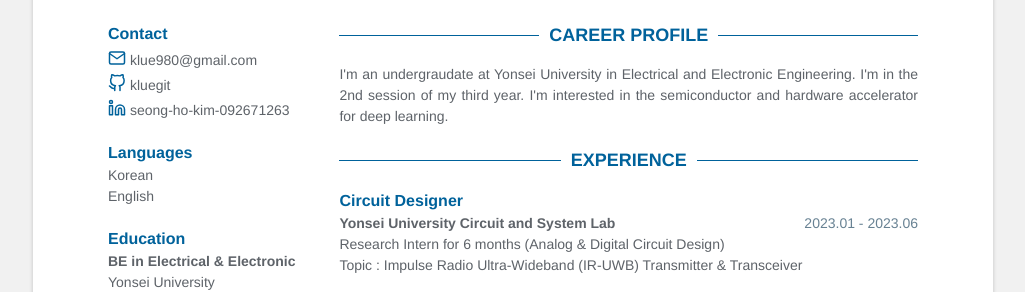
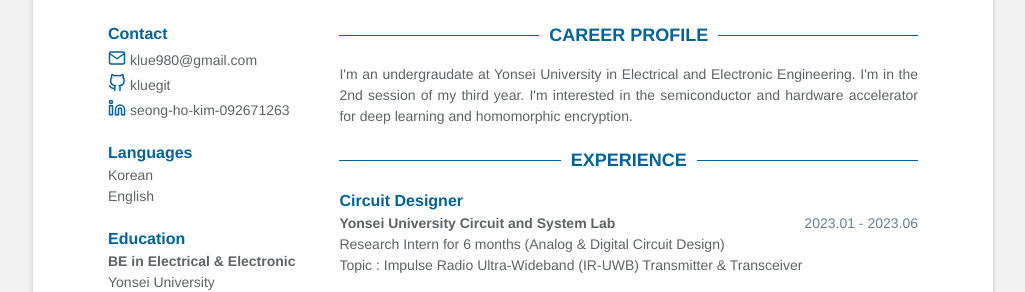
Before and after one commit to klue980/klue980.github.io, a Jekyll site: the page built from index.html, in a window 1280 px wide. Shown: the part 169-461 px from the top of the page, without its empty margins (127-1152 px from the left). Built offline with Jekyll 4.4.1, drawn with Linux system fonts in a browser that asks for light colours.

Commit message:
homomorphic encryption

```diff
--- a/_data/data.yml
+++ b/_data/data.yml
@@ -52,7 +52,7 @@
 profile: |
   I'm an undergraudate at Yonsei University in Electrical and Electronic Engineering.
   I'm in the 2nd session of my third year.
-  I'm interested in the semiconductor and hardware accelerator for deep learning.
+  I'm interested in the semiconductor and hardware accelerator for deep learning and homomorphic encryption.
 
 # Experience
 experience:
```
